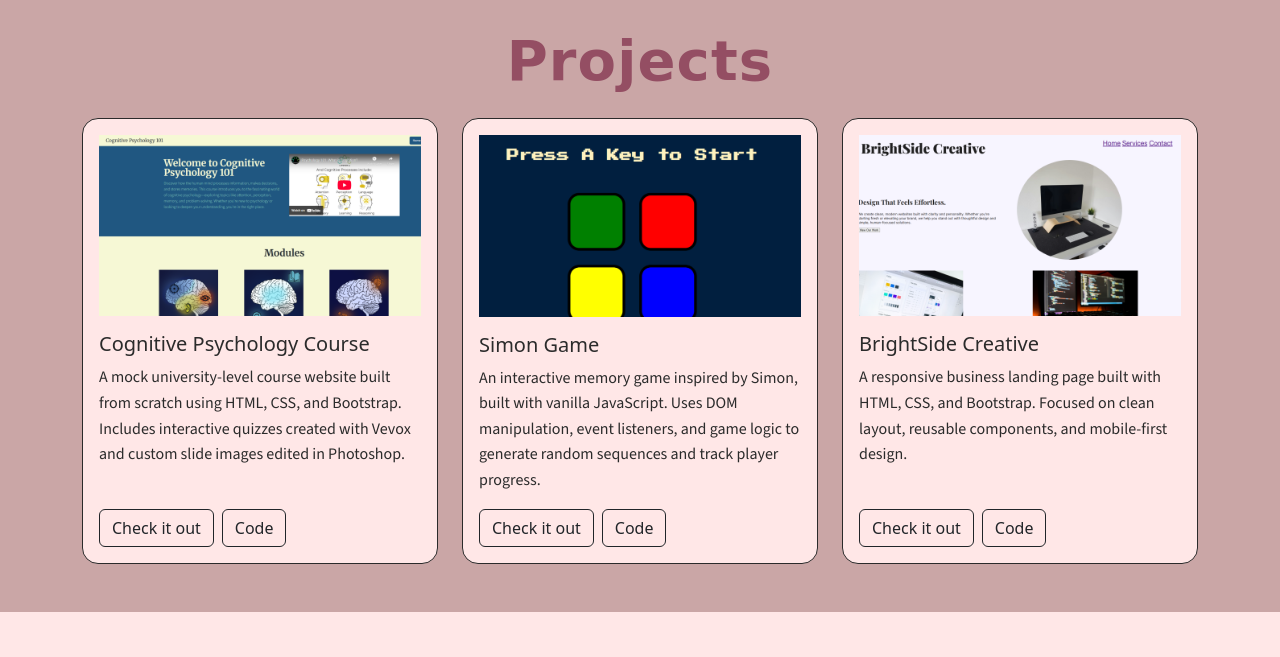
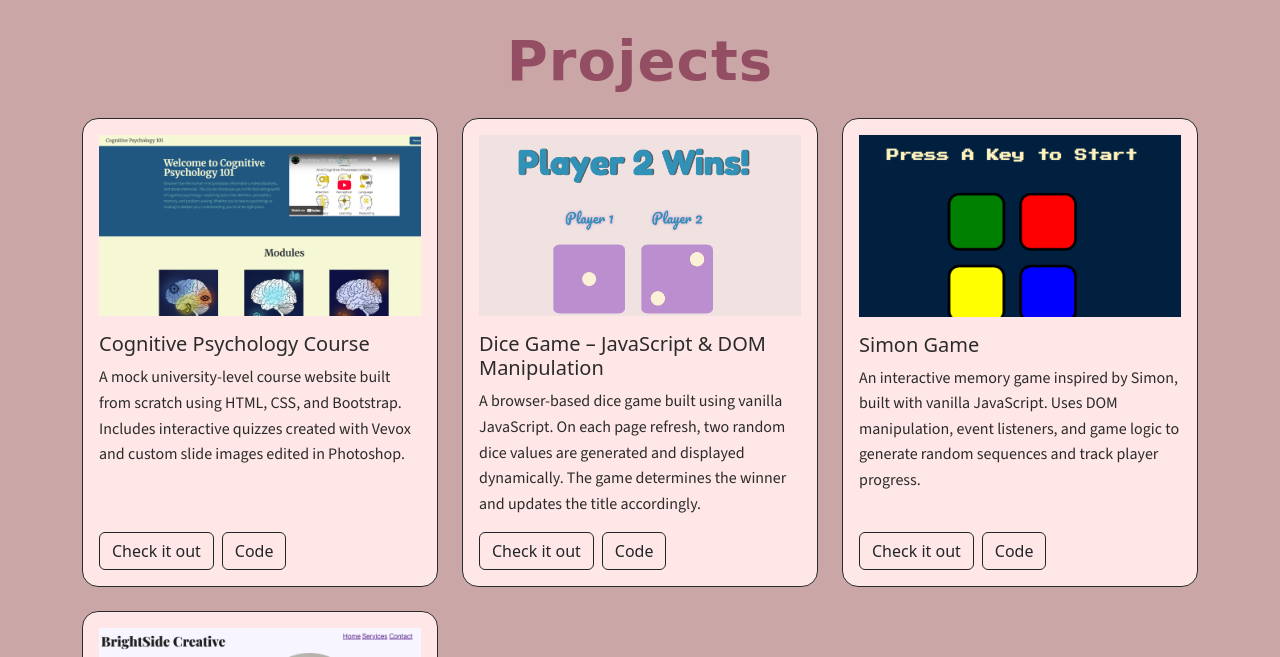
Before and after one commit to ValeriaBrizzolari/valeria-portfolio-2026, a plain HTML site: page index.html in a window 1280 px wide. Shown: the part 1390-2047 px from the top of the page. Drawn offline with nearby package versions, Linux system fonts and the light colour scheme; a web font is replaced by a local one.

Commit message:
update project cards

```diff
--- a/index.html
+++ b/index.html
@@ -84,7 +84,7 @@
             </div>
             <div class="col-12 col-md-4">
               <img
-                src="./images/me-coding.jpg"
+                src="images/me-coding.jpg"
                 alt="profile picture"
                 class="img-fluid d-block mx-auto rounded-circle"
               />
@@ -97,7 +97,7 @@
           <div class="row align-items-center gy-4">
             <div class="col-12 col-md-4 order-2 order-md-1">
               <img
-                src="./images/me.png"
+                src="images/me.png"
                 alt="girl coding"
                 class="img-fluid d-block mx-auto rounded-4"
               />
@@ -173,7 +173,7 @@
               >
                 <img
                   class="img-fluid mb-3"
-                  src="./images/CPC.PNG"
+                  src="images/CPC.PNG"
                   alt="Screenshot of Cognitive Psychology Course website"
                 />
                 <h3 class="h5 mb-2">Cognitive Psychology Course</h3>
@@ -207,7 +207,43 @@
               >
                 <img
                   class="img-fluid mb-3"
-                  src="./images/simon.PNG"
+                  src="images/dice-game.PNG"
+                  alt="Screenshot of Dice game"
+                />
+                <h3 class="h5 mb-2">
+                  Dice Game – JavaScript & DOM Manipulation
+                </h3>
+                <p>
+                  A browser-based dice game built using vanilla JavaScript. On
+                  each page refresh, two random dice values are generated and
+                  displayed dynamically. The game determines the winner and
+                  updates the title accordingly.
+                </p>
+                <div class="d-flex gap-2 mt-auto flex-wrap">
+                  <a
+                    href="https://valeriabrizzolari.github.io/dice-game/"
+                    target="_blank"
+                    rel="noopener"
+                    class="btn btn-outline-dark"
+                    >Check it out
+                  </a>
+                  <a
+                    href="https://github.com/ValeriaBrizzolari/dice-game.git"
+                    target="_blank"
+                    rel="noopener"
+                    class="btn btn-outline-dark"
+                    >Code</a
+                  >
+                </div>
+              </div>
+            </div>
+            <div class="col-12 col-md-6 col-lg-4">
+              <div
+                class="border rounded-4 p-3 h-100 d-flex flex-column project-card"
+              >
+                <img
+                  class="img-fluid mb-3"
+                  src="images/simon.PNG"
                   alt="Screenshot of Simon Game"
                 />
                 <h3 class="h5 mb-2">Simon Game</h3>
@@ -241,7 +277,7 @@
               >
                 <img
                   class="img-fluid mb-3"
-                  src="./images/brightside.PNG"
+                  src="images/brightside.PNG"
                   alt="Screenshot of BrightSide Creative website"
                 />
                 <h3 class="h5 mb-2">BrightSide Creative</h3>
```
Also changed, not shown: images/dice-game.PNG (added).
